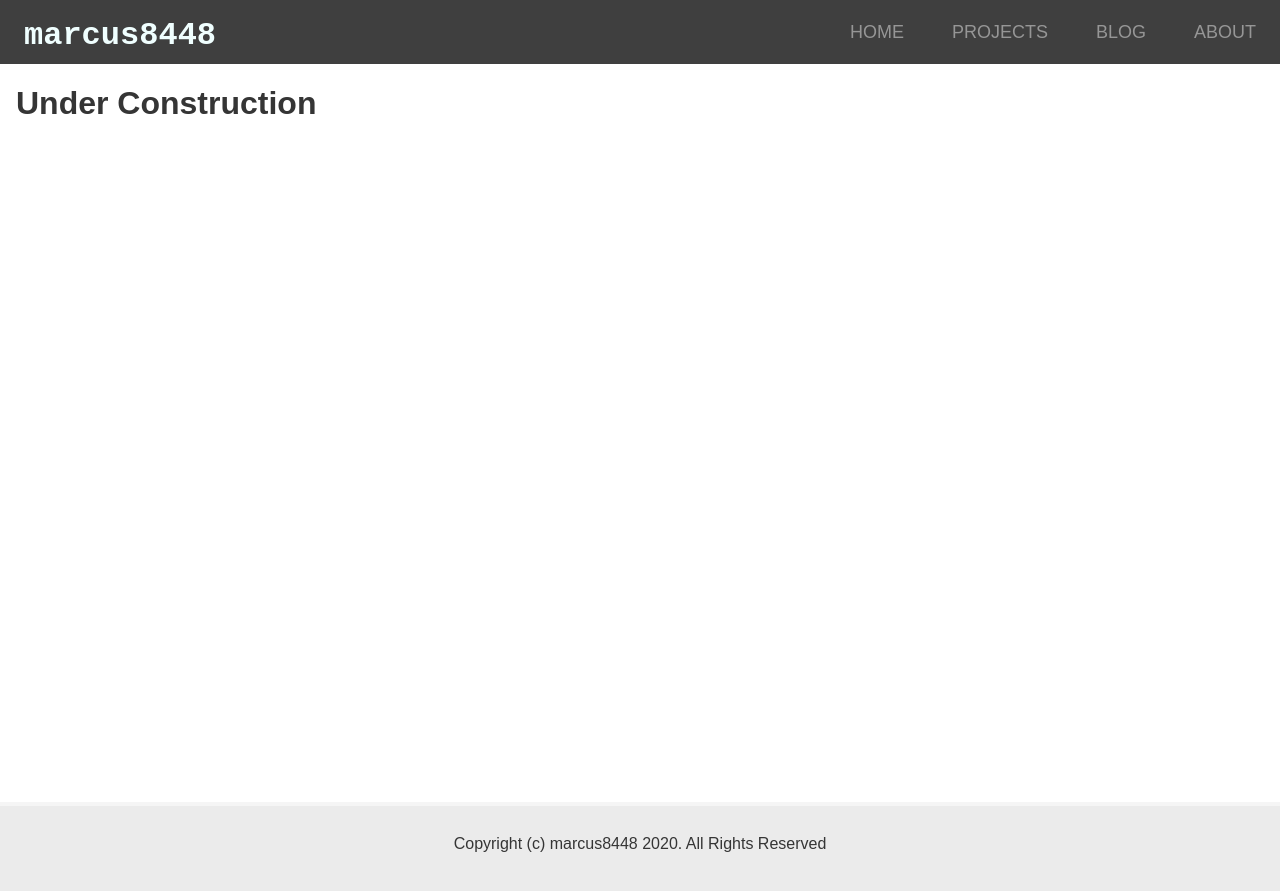
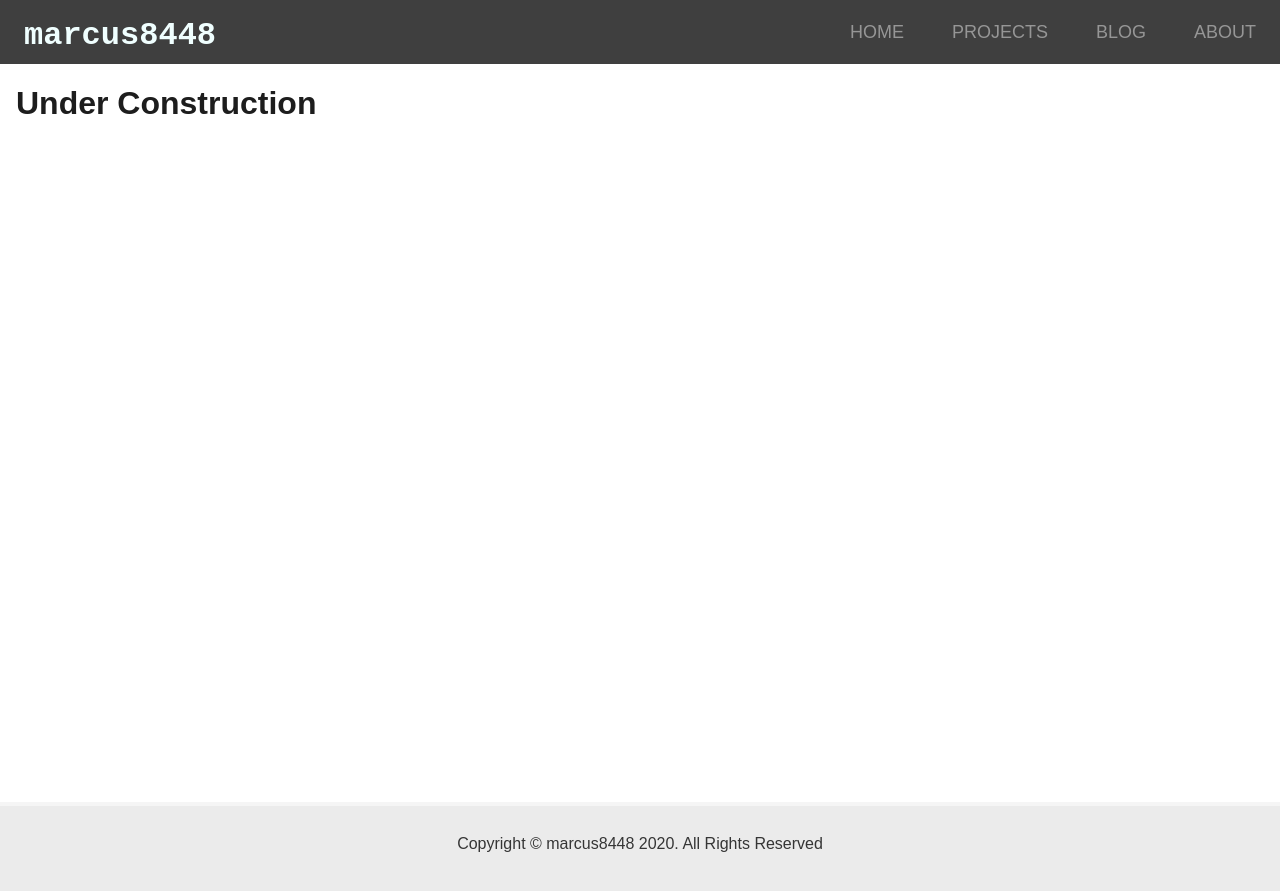
Before and after one commit to marcus8448/old-website, a Jekyll site: the page built from index.markdown, in a window 1280 px wide. Shown: the top 891 px of the page. Built offline with Jekyll 4.4.1, drawn with Linux system fonts in a browser that asks for light colours.

Commit message:
chore: color fixes

```diff
--- a/404.html
+++ b/404.html
@@ -12,8 +14,8 @@
 </style>
 
 <div class="container">
-  <h1 style="margin: 30px 0; font-size: 4em; line-height: 1; letter-spacing: -1px;">404</h1>
+  <h1 style="font-size: 4em; line-height: 1; letter-spacing: -1px; margin-top: 30px; margin-bottom: -20px;">404</h1>
 
-  <p><strong>Page not found :(</strong></p>
+  <p style="font-size: 2em;"><strong>Page Not Found</strong></p>
   <p>The requested page could not be found.</p>
 </div>
--- a/_layouts/default.html
+++ b/_layouts/default.html
@@ -40,7 +40,7 @@
 
     <footer class="footer">
       <h4 class="copyright">
-        Copyright (c) marcus8448 2020. All Rights Reserved
+        Copyright © marcus8448 2020. All Rights Reserved
       </h4>
     </footer>
   </body>
--- a/assets/css/index.css
+++ b/assets/css/index.css
@@ -2,7 +2,7 @@
 	background-color: white;
 	font-family: Arial, Helvetica, sans-serif;
 	margin: 0px;
-	color: #353535;
+	color: #1d1d1d;
 }
 
 .header {
@@ -29,6 +29,7 @@
 .header-right a:hover {
 	background-color: rgb(150, 150, 150);
 	color: #1a1a1a;
+	text-decoration: none;
 }
 
 .header-right {
@@ -65,6 +66,20 @@
 	width: 100%;
 }
 
+a {
+	color: #0060af;
+	text-decoration: none;
+}
+
+h1 a {
+	color: #0060af;
+	text-decoration: none;
+}
+
+a:hover {
+	text-decoration: underline;
+}
+
 .footer h4.copyright {
 	color: #353535;
 	font-style: normal;
@@ -80,7 +95,7 @@
 
 	body {
 		background-color: #332f33;
-		color: #b3adb3;
+		color: #cecece;
 	}
 
 	.header {
@@ -96,6 +111,15 @@
 		color: #232323;
 	}
 
+	a {
+		color: #0060af;
+	}
+
+	h1 a {
+		color: #0060af;
+		text-decoration: none;
+	}
+
 	.footer {
 		background-color: rgb(48, 48, 48);
 		color: #b3adb3;
```
Also changed, not shown: other parts of 404.html (+2 -0 lines), projects/index.md (+4 -2 lines).
